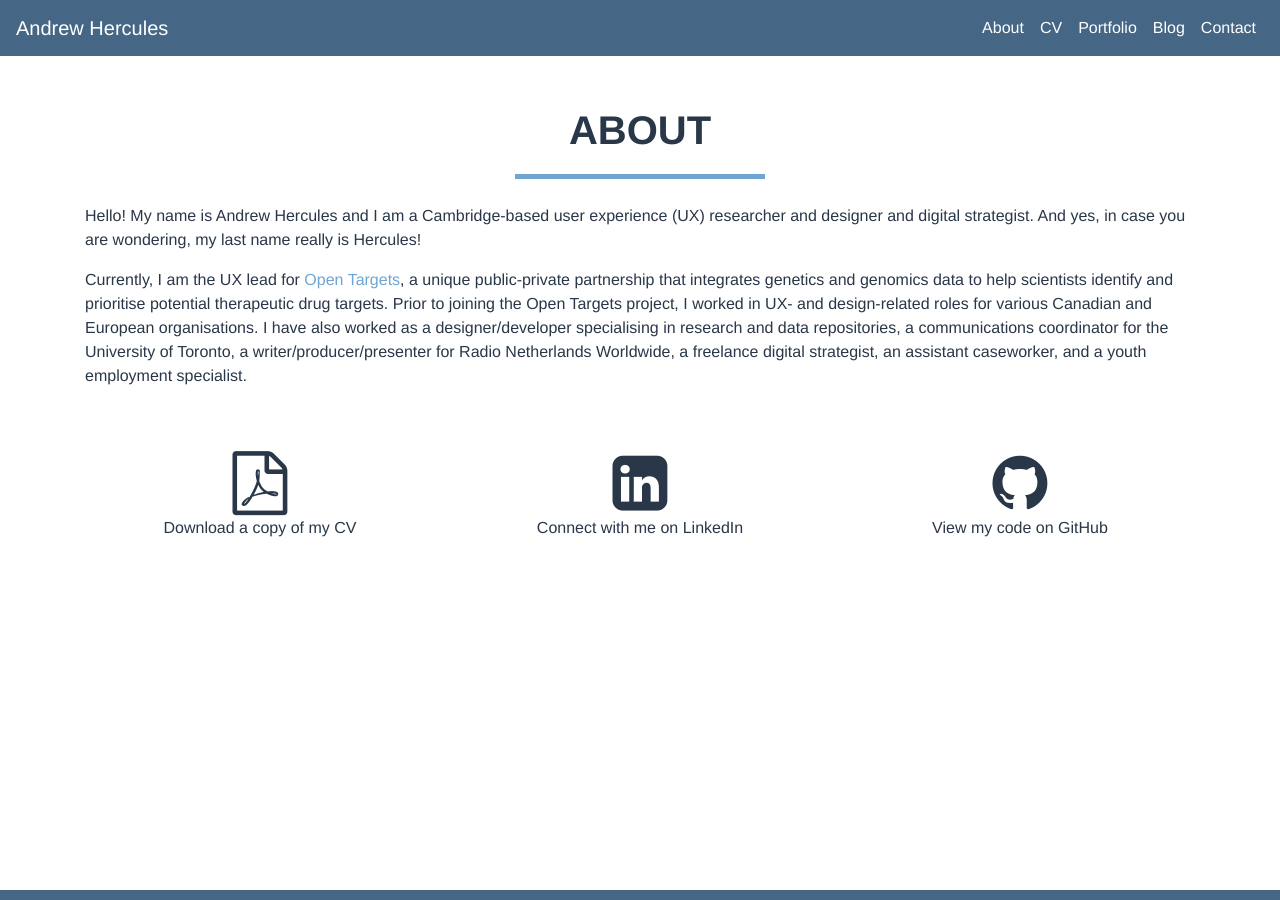
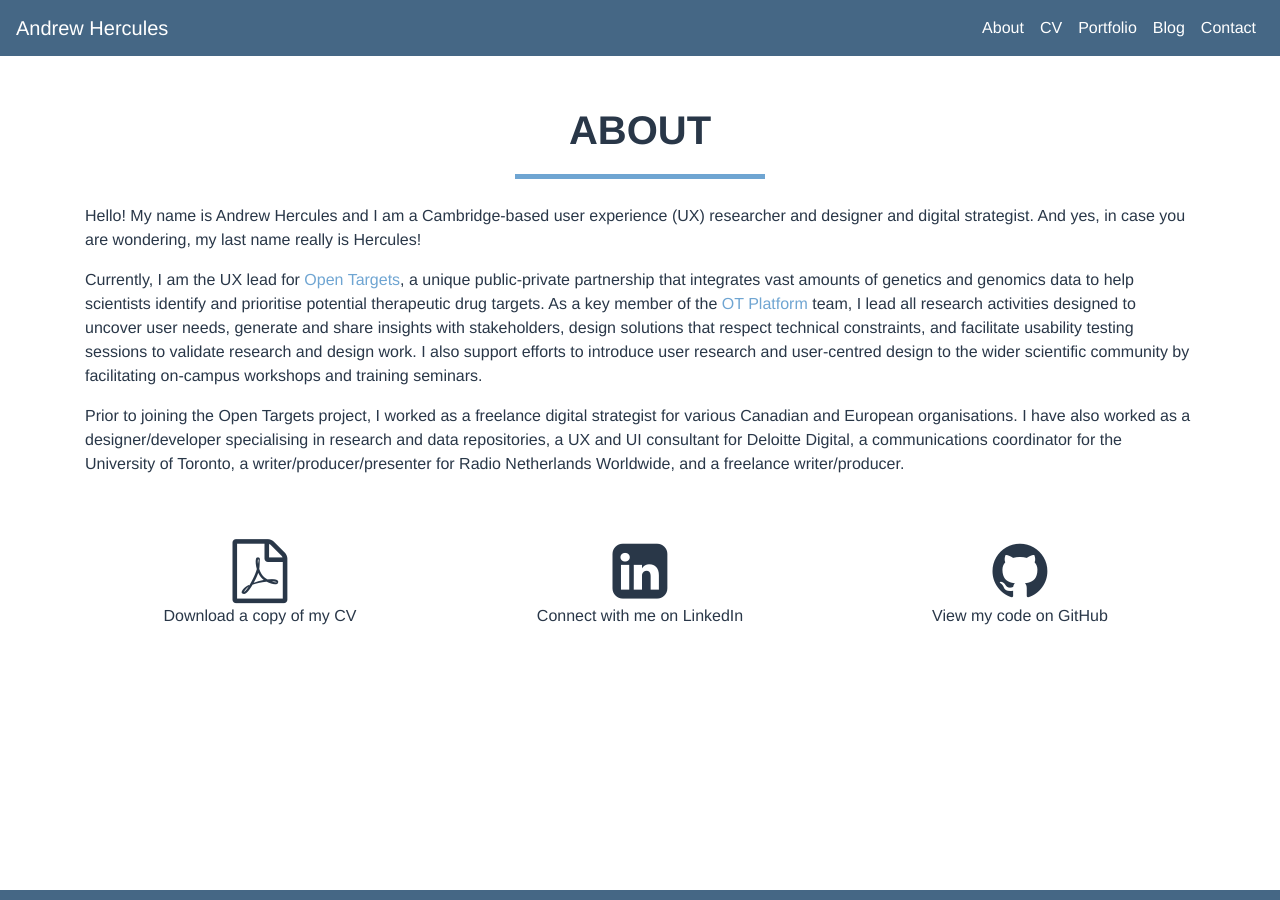
Before and after one commit to andrewhercules/andrewhercules.github.io, a Jekyll site: the page built from pages/about.html, in a window 1280 px wide. Built offline with Jekyll 4.4.1, drawn with Linux system fonts in a browser that asks for light colours; nearby versions of some CDN libraries; some web fonts are replaced.

Commit message:
Updated About page content

```diff
--- a/pages/about.html
+++ b/pages/about.html
@@ -19,11 +19,19 @@ permalink: /about/
           </p>
           <p class="page-text">
             Currently, I am the UX lead for <a class="external-link" href="http://www.opentargets.org/" target="_blank">Open Targets</a>,
-            a unique public-private partnership that integrates genetics and genomics data to help scientists identify and prioritise
-            potential therapeutic drug targets. Prior to joining the Open Targets project, I worked in UX- and design-related roles for various
-            Canadian and European organisations. I have also worked as a designer/developer specialising in research and data repositories,
-            a communications coordinator for the University of Toronto, a writer/producer/presenter for Radio Netherlands Worldwide,
-            a freelance digital strategist, an assistant caseworker, and a youth employment specialist.
+            a unique public-private partnership that integrates vast amounts of genetics and genomics data to help scientists identify
+            and prioritise potential therapeutic drug targets. As a key member of the
+            <a class="external-link" href="https://www.targetvalidation.org/" target="_blank">OT Platform</a> team,
+            I lead all research activities designed to uncover user needs, generate and share insights with stakeholders, design
+            solutions that respect technical constraints, and facilitate usability testing sessions to validate research and design work.
+            I also support efforts to introduce user research and user-centred design to the wider scientific community by
+            facilitating on-campus workshops and training seminars.
+          </p>
+          <p class="page-text">
+            Prior to joining the Open Targets project, I worked as a freelance digital strategist for various Canadian and European
+            organisations. I have also worked as a designer/developer specialising in research and data repositories, a UX and UI
+            consultant for Deloitte Digital, a communications coordinator for the University of Toronto, a writer/producer/presenter
+            for Radio Netherlands Worldwide, and a freelance writer/producer.
           </p>
         </div>
       </div>
```
